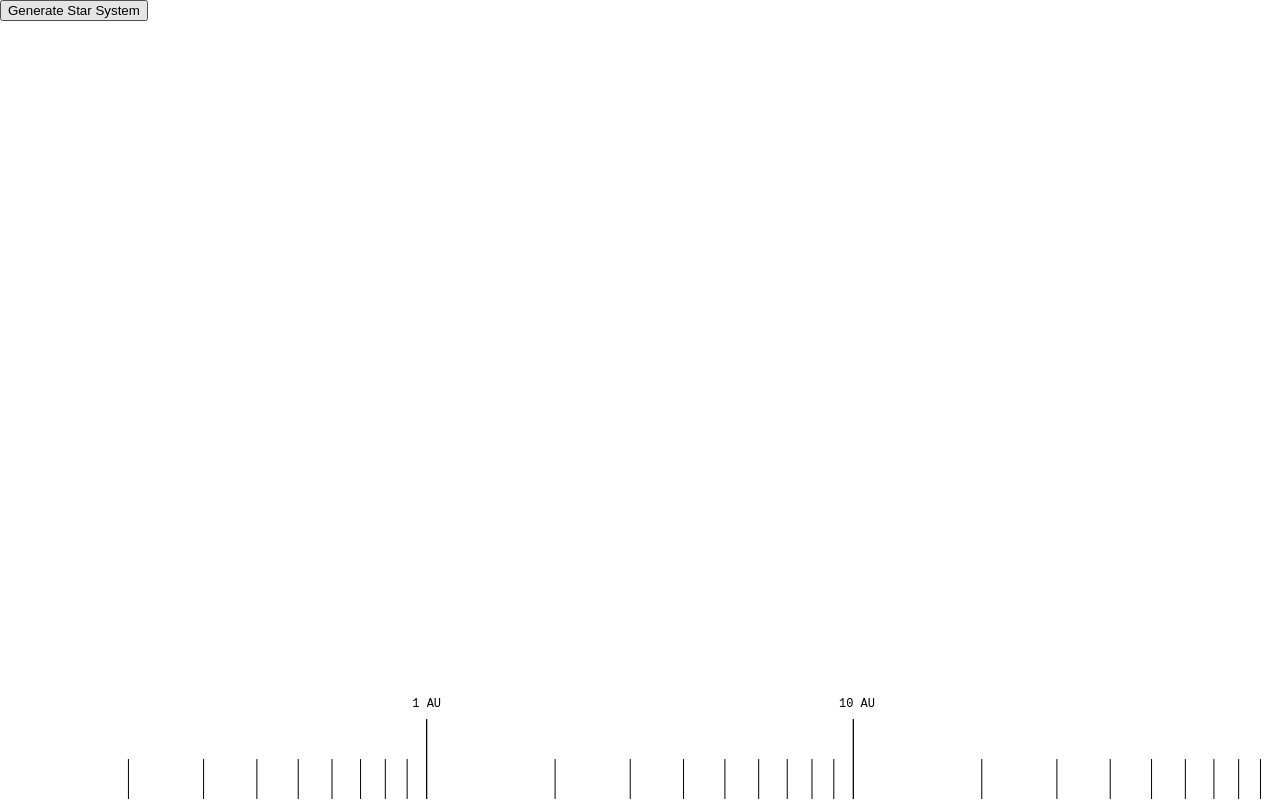
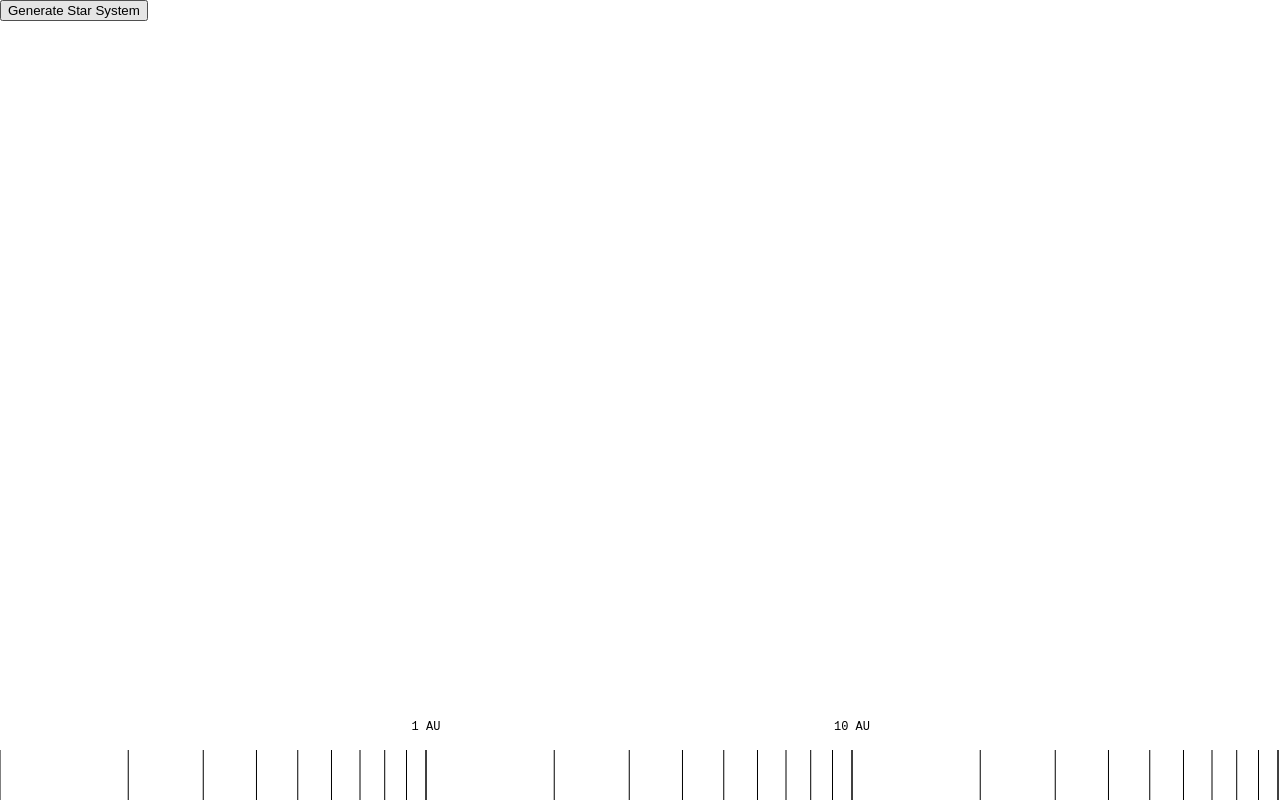
Before and after one commit to tmanderson/Accrete.js, a website: page index.html in a window 1280 px wide. Drawn offline with Linux system fonts and the light colour scheme.

Commit message:
Updates for example visualization

```diff
--- a/index.html
+++ b/index.html
@@ -1,4 +1,5 @@
 <html>
+
 <head>
   <title>ACCRETE</title>
 
@@ -15,12 +16,14 @@
       width: 100vw;
       z-index: 0;
     }
+
     button {
       position: relative;
       z-index: 1;
     }
   </style>
 </head>
+
 <body>
   <button>Generate Star System</button> <canvas></canvas>
   <script>
@@ -29,23 +32,21 @@
     canvas.height = document.body.offsetHeight;
     canvas.width = document.body.offsetWidth;
 
-      const hscale =
-        (canvas.width % 3 === 0 ? canvas.width - 1 : canvas.width) / 3;
-      const vscale =
-        (canvas.height % 2 === 0 ? canvas.height - 1 : canvas.height) / 2;
-      const rscale = hscale / (0.5 * vscale);
+    const hscale = Math.floor(canvas.width / 3);
+    const vscale = Math.floor(canvas.height / 2);
+    const rscale = hscale / (0.15 * vscale);
 
     var ctx = canvas.getContext("2d");
     ctx.font = "12px monospace";
     var btn = document.querySelector("button");
     var loadingInterval;
 
-      btn.onclick = function(e) {
+    btn.onclick = function (e) {
       accrete.postMessage("GENERATE_PLANETS");
       e.target.disabled = true;
       var i = 0;
 
-        loadingInterval = setInterval(function() {
+      loadingInterval = setInterval(function () {
         var l = ((e.target.innerText.match(/\.+$/) || [])[1] || "").length;
         i += 1;
         e.target.innerText =
@@ -55,43 +56,21 @@
 
     function drawGrid() {
       ctx.clearRect(0, 0, canvas.width, canvas.height);
+      ctx.fillStyle = 'black';
 
-        const width = hscale * 3;
-        const height = vscale * 2;
-
-        const ticklen = vscale / 10;
-        const ytick = height - ticklen;
-
-        ctx.fillText(
-          "1 AU",
-          hscale - ctx.measureText("1 AU").width / 2,
-          height - 2 * ticklen - 12
-        );
-
-        ctx.fillText(
-          "10 AU",
-          2 * hscale - ctx.measureText("1 AU").width / 2,
-          height - 2 * ticklen - 12
-        );
-
-        ctx.moveTo(hscale, height);
-        ctx.lineTo(hscale, height - 2 * ticklen);
-
-        ctx.moveTo(2 * hscale, height);
-        ctx.lineTo(2 * hscale, height - 2 * ticklen);
-
+      for (var i = 0; i < 3; i++) {
+        const offset = i * hscale;
+        for (var j = 1; j <= 10; j++) {
+          const x = hscale * Math.log10(j);
+          ctx.beginPath();
+          ctx.moveTo(offset + x, canvas.height);
+          ctx.lineTo(offset + x, canvas.height - 50);
           ctx.stroke();
-
-        for (var i = 2; i < 10; i++) {
-          const offset = hscale * Math.log10(i);
-          ctx.moveTo(offset, height);
-          ctx.lineTo(offset, ytick);
-
-          ctx.moveTo(offset + hscale, height);
-          ctx.lineTo(offset + hscale, ytick);
-
-          ctx.moveTo(offset + 2 * hscale, height);
-          ctx.lineTo(offset + 2 * hscale, ytick);
+          if (i > 0 && j === 1) {
+            const label = `${Math.pow(10, i - 1)} AU`;
+            ctx.fillText(label, offset + x - ctx.measureText(label).width / 2, canvas.height - 70);
+          }
+        }
       }
 
       ctx.stroke();
@@ -99,6 +78,7 @@
 
     function drawPlanet(p) {
       ctx.beginPath();
+      ctx.fillStyle = 'white';
 
       const au = Math.log10(p.axis);
       const rad = Math.pow(p.earthMass, 1 / 3);
@@ -106,19 +86,28 @@
       const x0 = au * hscale;
       const x = x0 + hscale - r;
       const y = vscale - r;
+      const stripeScale = 2;
+      const fh = Math.round(2 * r / stripeScale);
+      const hfh = fh / 2;
+
+      ctx.arc(x, y, r, 0, 2 * Math.PI);
 
       if (p.isGasGiant) {
-          ctx.arc(x, y, 2 * r, 0, 2 * Math.PI);
+        for (var i = -hfh; i < hfh; i++) {
+          const w = r * Math.cos(i / fh * Math.PI);
+          const h = r * Math.sin(i / fh * Math.PI);
+          ctx.moveTo(x - w, y + h);
+          ctx.lineTo(x + w, y + h);
+        }
+      }
+
+      ctx.fill();
       ctx.stroke();
-        } else {
-          ctx.arc(x, y, 2 * r, 0, 2 * Math.PI);
-          ctx.fill();
-        }
     }
 
     drawGrid();
 
-      accrete.onmessage = function(e) {
+    accrete.onmessage = function (e) {
       btn.disabled = false;
       btn.innerText = "Generate Star System";
       clearInterval(loadingInterval);
@@ -146,4 +135,5 @@
     };
   </script>
 </body>
+
 </html>
--- a/src/Planetismal.js
+++ b/src/Planetismal.js
@@ -106,7 +106,8 @@ export default class Planetismal {
       axis: this.a,
       eccentricity: this.e,
       perihelion: this.rp,
-      earthMass: this.earthMass
+      earthMass: this.earthMass,
+      isGasGiant: this.isGasGiant
     };
   };
 }
--- a/src/constants.js
+++ b/src/constants.js
@@ -8,7 +8,7 @@ export const A = 0.0015; // Dole's paper tests ranges between 0.00125 and 0.0015
 // The dust-to-gas ratio (dust/gas = K)
 export const K = 50; // 100, 50
 // Eccentricity of dust cloud
-export const W = 0.23; // 0.15 to 0.25;
+export const W = 0.20; // 0.15 to 0.25;
 // Negative exponential coefficient (EXPLANATION?) used in calculating dust density
 export const α = 5; // alpha in Dole's paper
 // Used in calculating dust density (as the nth root of the radius, r)
```
Lines whose indentation alone changed are shown as unchanged.
